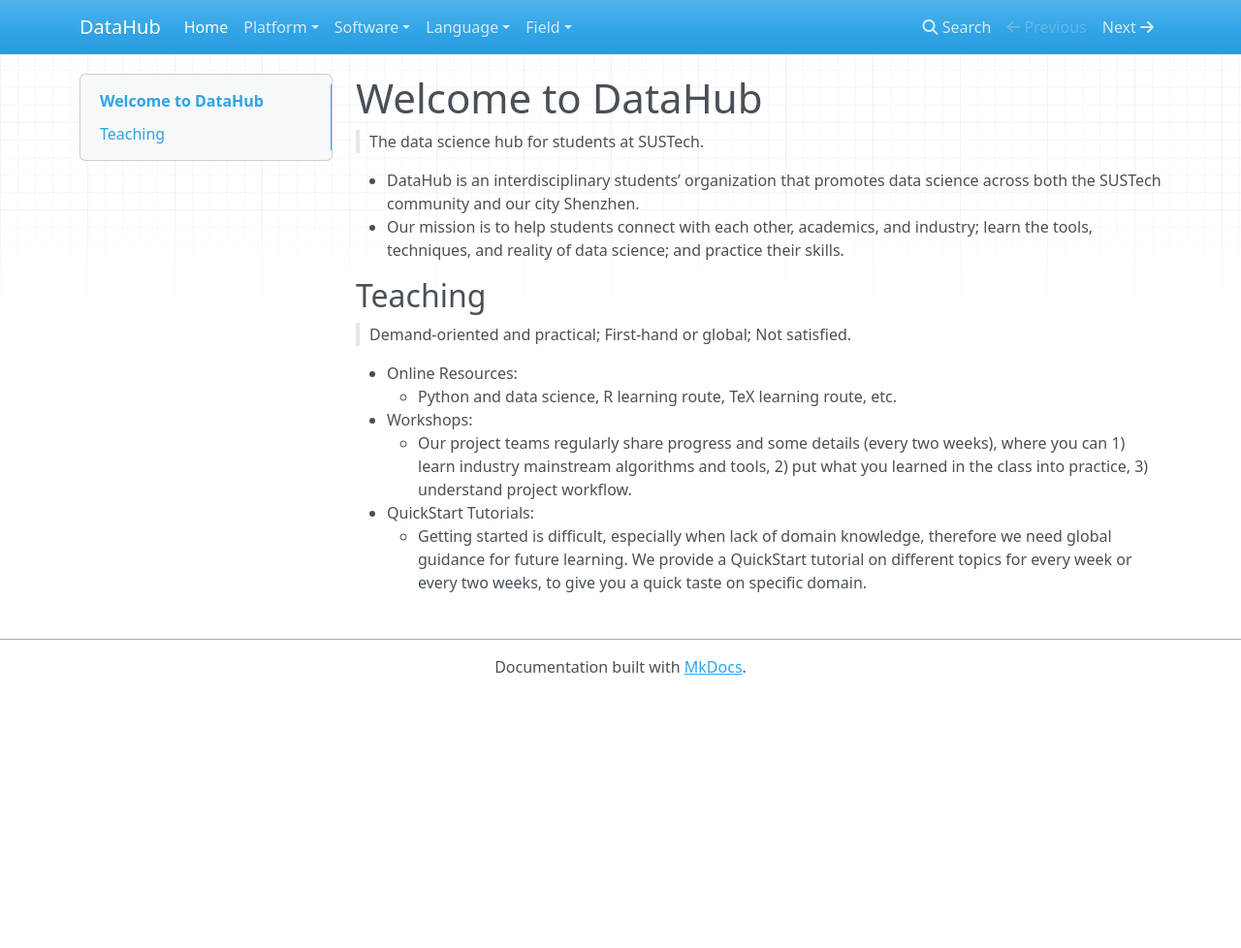
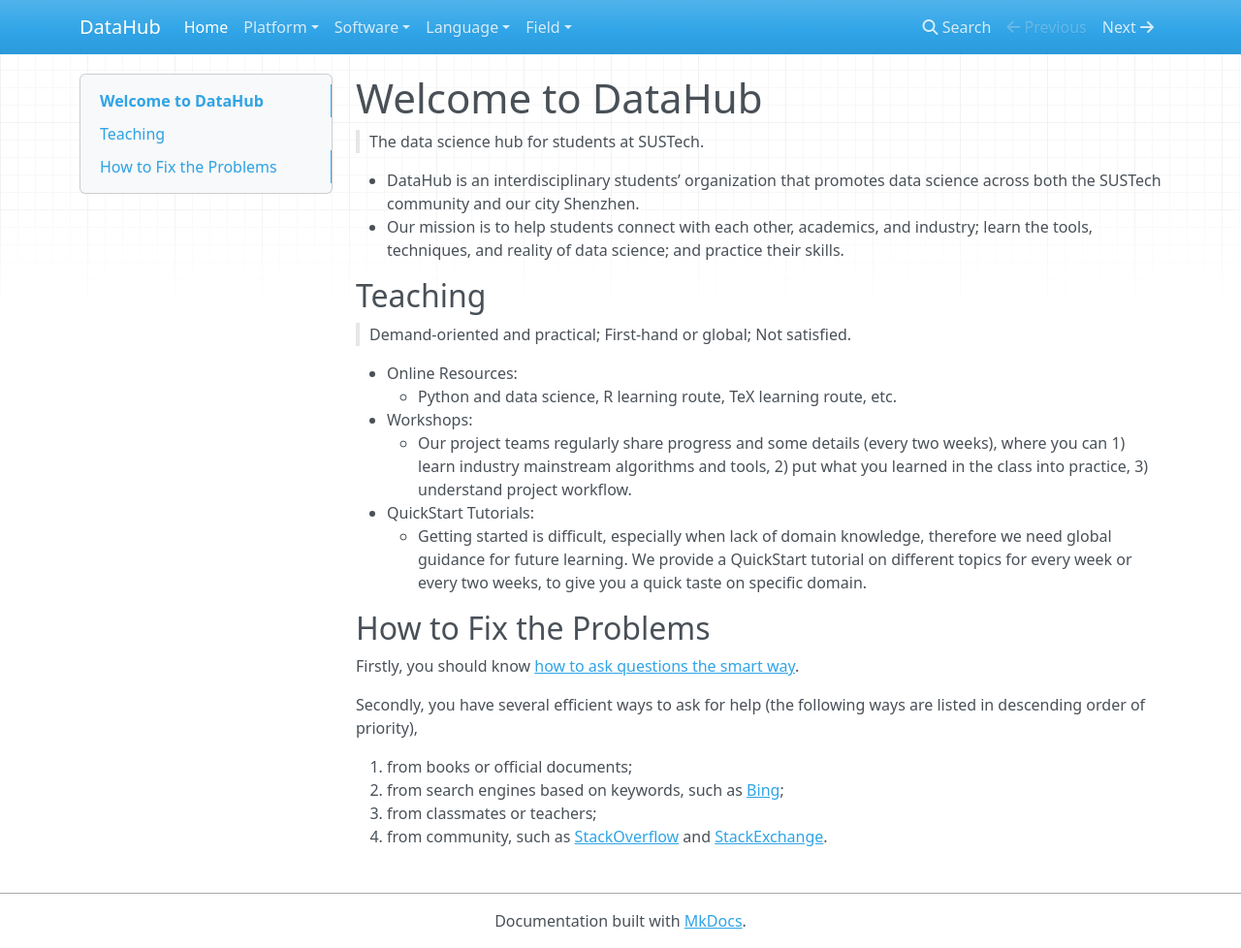
Before and after one commit to iDataHub/readthedocs, an MkDocs documentation site: the page built from docs/index.md, in a window 1280 px wide and 978 px high. Shown: the whole window at 97% size. Built offline with MkDocs 1.6.1, drawn with Linux system fonts in a browser that asks for light colours; nearby versions of some CDN libraries.

Commit message:
add: how to fix the problems

```diff
--- a/docs/index.md
+++ b/docs/index.md
@@ -14,3 +14,14 @@
     - Our project teams regularly share progress and some details (every two weeks), where you can 1) learn industry mainstream algorithms and tools, 2) put what you learned in the class into practice, 3) understand project workflow.
 - QuickStart Tutorials:
     - Getting started is difficult, especially when lack of domain knowledge, therefore we need global guidance for future learning. We provide a QuickStart tutorial on different topics for every week or every two weeks, to give you a quick taste on specific domain.
+
+
+## How to Fix the Problems
+Firstly, you should know [how to ask questions the smart way](https://github.com/ryanhanwu/How-To-Ask-Questions-The-Smart-Way/blob/master/README-zh_CN.md).
+
+Secondly, you have several efficient ways to ask for help (the following ways are listed in descending order of priority),
+
+1. from books or official documents;
+2. from search engines based on keywords, such as [Bing](https://cn.bing.com/);
+3. from classmates or teachers;
+4. from community, such as [StackOverflow](https://stackoverflow.com/) and [StackExchange](https://stackexchange.com/).
```
Also changed, not shown: docs/lang/python.md (+2 -0 lines), docs/plat/linux.md (+1 -0 lines), docs/soft/git.md (+1 -0 lines).
